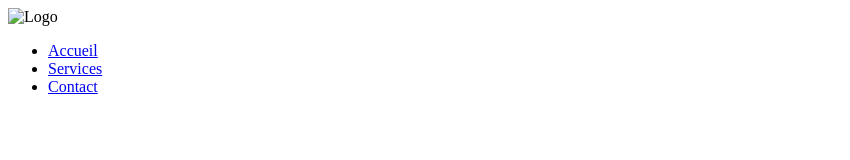
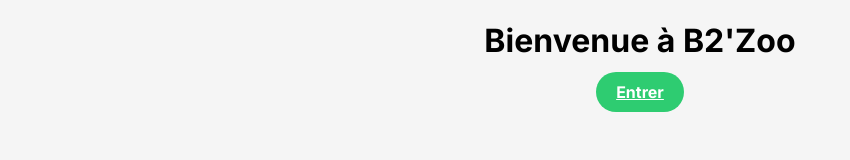
Before and after one commit to JeanBeq/Zoo, a website: page frontend/index.html in a window 1280 px wide. Shown: the whole page, without its empty margins (0-850 px from the left). Drawn offline with Linux system fonts and the light colour scheme.

Commit message:
:pushpin:Front : création page d'accueil

```diff
--- a/frontend/index.html
+++ b/frontend/index.html
@@ -3,21 +3,18 @@
 <head>
     <meta charset="UTF-8">
     <meta name="viewport" content="width=device-width, initial-scale=1.0">
-    <link rel="stylesheet" href="styles.sass">
-    <title>Navbar Responsive</title>
+    <link rel="stylesheet" href="style.css">
+    <link rel="icon" href="img/icon.ico">
+    <title>B2'Zoo</title>
 </head>
 <body>
-    <nav class="navbar">
-        <div class="navbar-left">
-            <img src="image.jpg" alt="Logo">
-        </div>
-        <div class="navbar-right">
-            <ul>
-                <li><a href="#">Accueil</a></li>
-                <li><a href="#">Services</a></li>
-                <li><a href="#">Contact</a></li>
-            </ul>
-        </div>
-    </nav>
+    <div class="homeMain">
+        <h1>
+            Bienvenue à B2'Zoo
+        </h1>
+        <a class="buttonHome" href="zoo.html">
+            Entrer
+        </a>
+    </div>
 </body>
 </html>
--- a/frontend/package.json
+++ b/frontend/package.json
@@ -7,5 +7,8 @@
     "test": "echo \"Error: no test specified\" && exit 1"
   },
   "author": "",
-  "license": "ISC"
+  "license": "ISC",
+  "dependencies": {
+    "node-sass": "^9.0.0"
+  }
 }
--- a/frontend/style.sass
+++ /dev/null
@@ -1,60 +0,0 @@
-$navbar-bg-color: #333; // Couleur de fond de la navbar
-$navbar-text-color: #fff; // Couleur du texte du lien
-$navbar-link-font-weight: bold; // Gras pour le texte du lien
-
-body
-    margin: 0
-    padding: 0
-    font-family: Arial, sans-serif
-
-// Styles pour la navbar
-.navbar
-    background-color: $navbar-bg-color // Utilisation de la variable pour la couleur de fond
-    overflow: hidden
-
-    .navbar-left
-        float: left // L'image à gauche
-        padding: 10px // Espace autour de l'image
-
-        img
-            height: 40px // Hauteur de l'image
-            width: auto // Largeur automatique pour conserver les proportions
-
-    .navbar-right
-        float: right // Le menu à droite
-
-        ul
-            list-style-type: none // Supprime les puces de liste
-            margin: 0
-            padding: 0
-
-            li
-                display: inline // Affiche les éléments de menu en ligne
-                margin-right: 20px // Espacement entre les éléments de menu
-
-                &:last-child
-                    margin-right: 0 // Supprime la marge du dernier élément de menu
-
-                a
-                    text-decoration: none // Supprime la décoration du lien
-                    color: $navbar-text-color // Utilisation de la variable pour la couleur du texte
-                    font-weight: $navbar-link-font-weight // Utilisation de la variable pour le poids de la police
-
-// Styles pour la navbar responsive
-@media screen and (max-width: 600px)
-    .navbar-left,
-    .navbar-right
-        float: none // Les éléments ne flottent plus à gauche ou à droite
-        text-align: center // Centre le contenu
-
-        .navbar-left img
-            display: block // Affiche l'image en bloc, centrée
-            margin: 0 auto // Centre l'image horizontalement
-
-        .navbar-right ul
-            text-align: center // Centre les éléments de menu
-            padding-top: 10px // Espace au-dessus des éléments de menu
-
-        .navbar-right ul li
-            display: block // Affiche les éléments de menu en bloc
-            margin: 0 // Supprime la marge entre les éléments de menu
--- /dev/null
+++ b/frontend/style.scss
@@ -0,0 +1,42 @@
+/* definition des variables */
+$button-bg-color: #2ecc71;
+$button-text-color: #fff;
+$button-hover-bg-color: #27ae60;
+$button-transition-duration: 0.3s;
+
+@import url('https://fonts.googleapis.com/css2?family=Inter:wght@700&display=swap');
+
+body {
+    margin: 0;
+    padding: 0;
+    font-family: 'Inter', sans-serif;
+    background-color: #f5f5f5;
+    .homeMain{
+        text-align: center;
+        h1{
+            font-weight: bold;
+        }
+        .buttonHome{
+            background-color: $button-bg-color;
+            color: $button-text-color;
+            padding: 10px 20px;
+            border: none;
+            border-radius: 20px;
+            cursor: pointer;
+            transition: background-color $button-transition-duration ease, transform $button-transition-duration ease;
+
+            &:hover {
+                background-color: $button-hover-bg-color;
+                transform: scale(1.05);
+            }
+
+            &:active {
+                transform: scale(0.95);
+            }
+
+            &:focus {
+                outline: none;
+            }
+        }
+    }
+}
```
Also changed, not shown: frontend/img/cloud.png (added), frontend/img/icon.ico (added), frontend/style.css (added), frontend/zoo.html (added), 2 other files.
